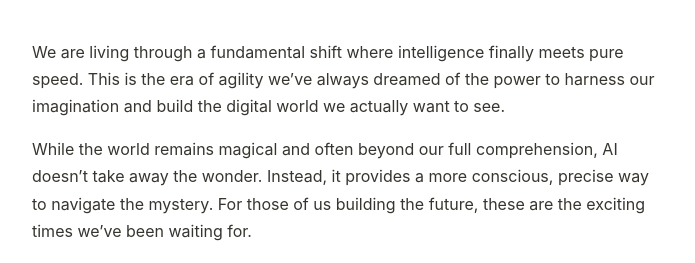
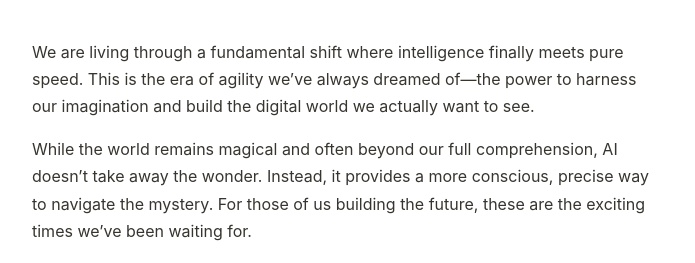
Before and after one commit to sharansalian/sharansalian.github.io, a Jekyll site: the page built from _posts/2026-03-01-the-velocity-of-vision-engineering-the-world-we-want-to-see.md, in a window 1280 px wide. Shown: the part 667-930 px from the top of the page, without its empty margins (292-987 px from the left). Built offline with Jekyll 4.4.1, drawn with Linux system fonts in a browser that asks for light colours; some web fonts are replaced; comment, search, counter and statistics services are not loaded.

```diff
--- a/_posts/2026-03-01-the-velocity-of-vision-engineering-the-world-we-want-to-see.md
+++ b/_posts/2026-03-01-the-velocity-of-vision-engineering-the-world-we-want-to-see.md
@@ -5,6 +5,6 @@ layout: post
 image: "https://firebasestorage.googleapis.com/v0/b/sharan-os-core.firebasestorage.app/o/banners%2FnKQtOgzpx3VRhWyh48enitFfG2d2%2F1772353230877.jpg?alt=media&token=b6c1b1c1-8580-4779-958b-11394bb9b632"
 ---
 
-We are living through a fundamental shift where intelligence finally meets pure speed. This is the era of agility we’ve always dreamed of the power to harness our imagination and build the digital world we actually want to see.
+We are living through a fundamental shift where intelligence finally meets pure speed. This is the era of agility we’ve always dreamed of—the power to harness our imagination and build the digital world we actually want to see.
 
 While the world remains magical and often beyond our full comprehension, AI doesn’t take away the wonder. Instead, it provides a more conscious, precise way to navigate the mystery. For those of us building the future, these are the exciting times we've been waiting for.
```
